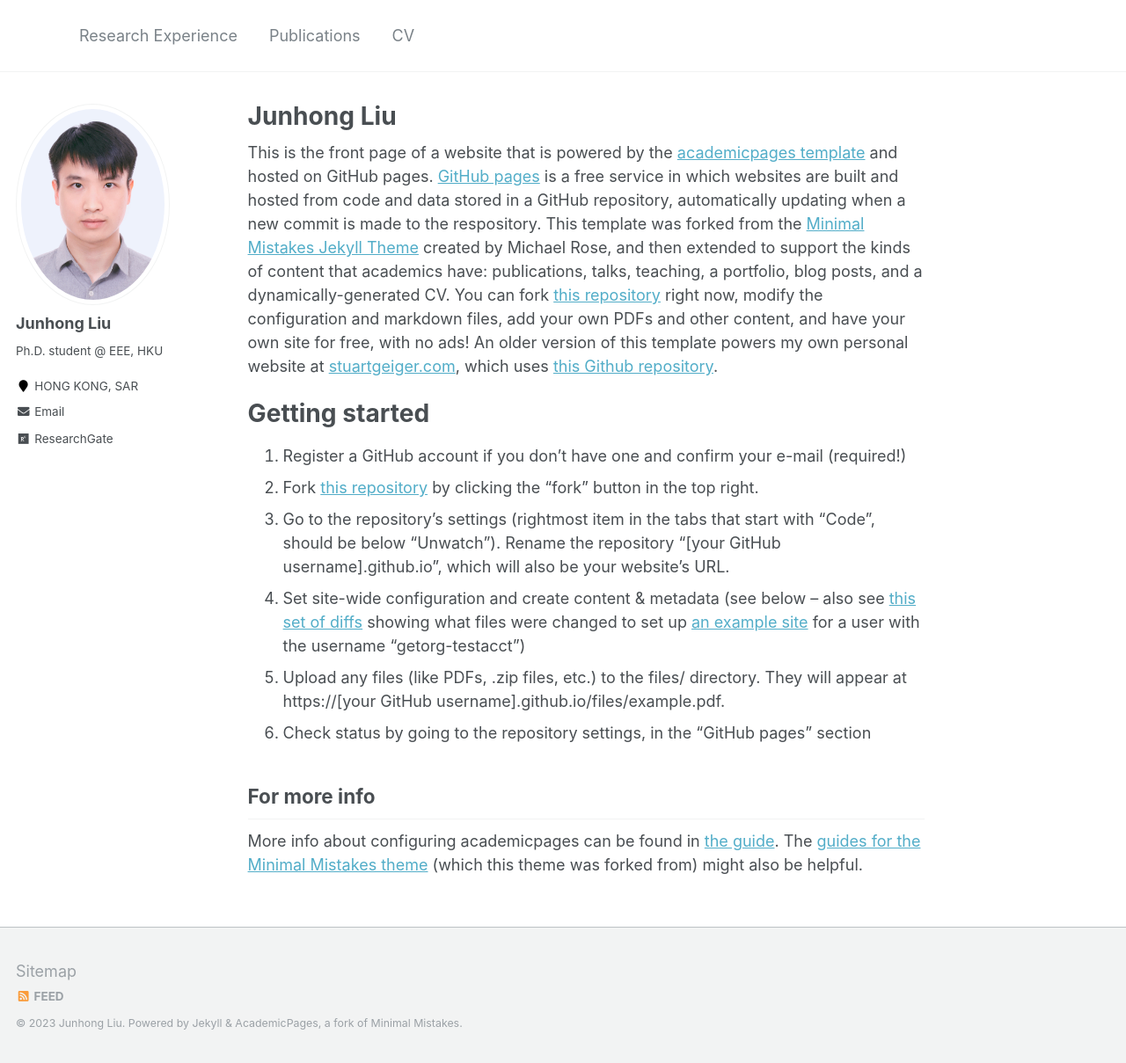
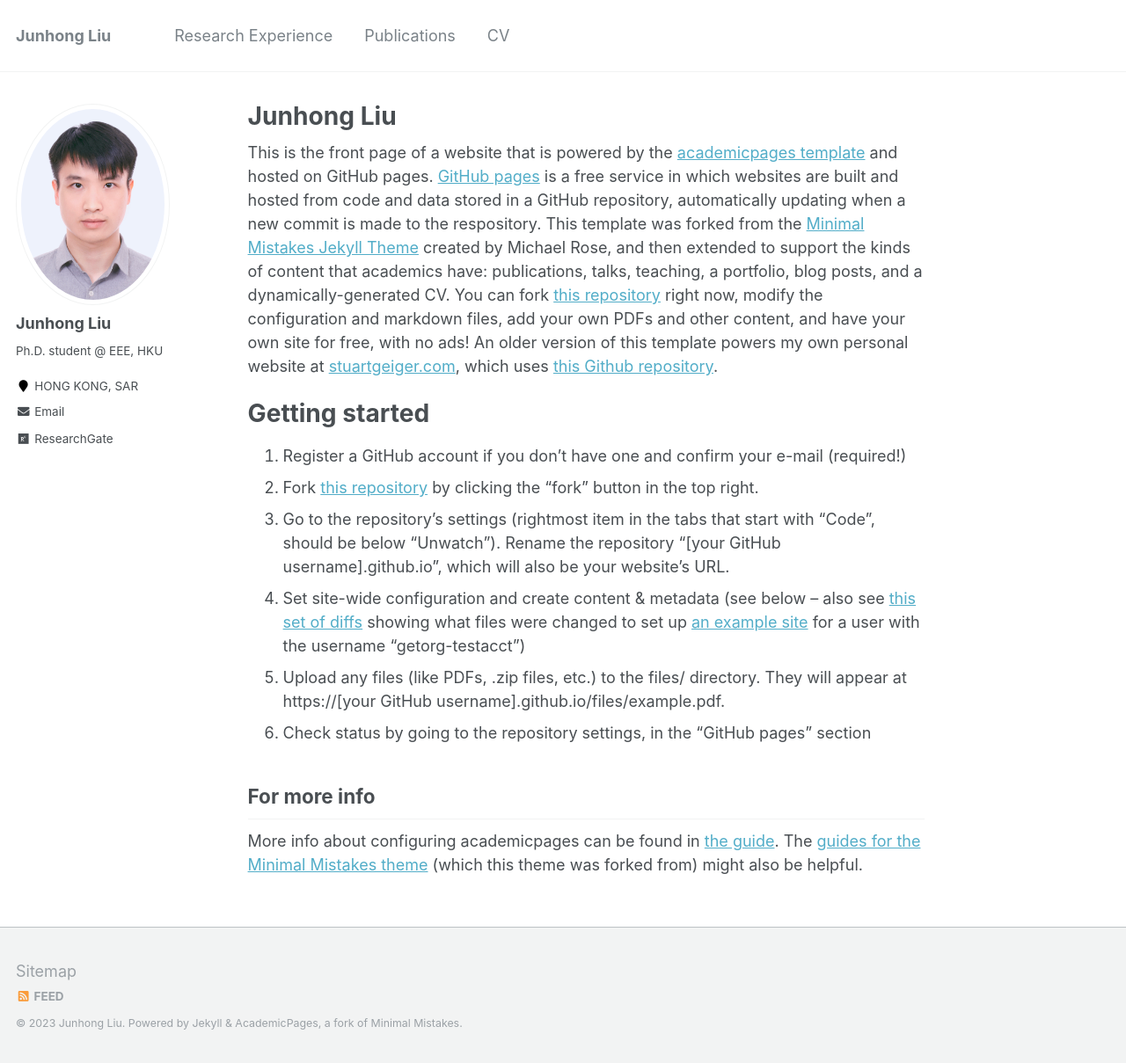
Before and after one commit to johnny-eee/online, a Jekyll site: the page built from _pages/about.md, in a window 1280 px wide and 1209 px high. Shown: the whole window at 88% size. Built offline with Jekyll 4.4.1, drawn with Linux system fonts in a browser that asks for light colours.

Commit message:
Update _config.yml

```diff
--- a/_config.yml
+++ b/_config.yml
@@ -7,7 +7,7 @@
 
 # Site Settings
 locale                   : "HONG KONG, SAR"
-title                    : ""
+title                    : "Junhong Liu"
 title_separator          : ""
 name                     : &name "Junhong Liu"
 description              : &description "personal description"
```
